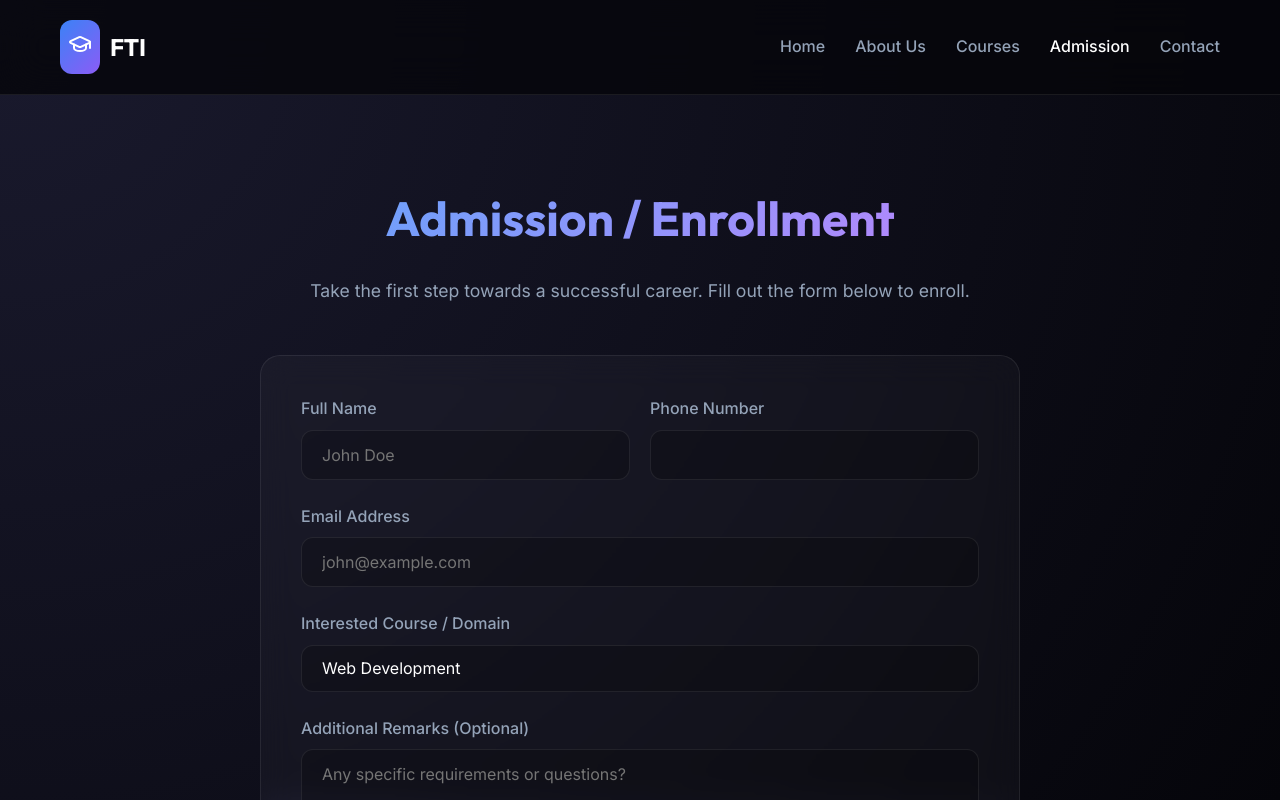
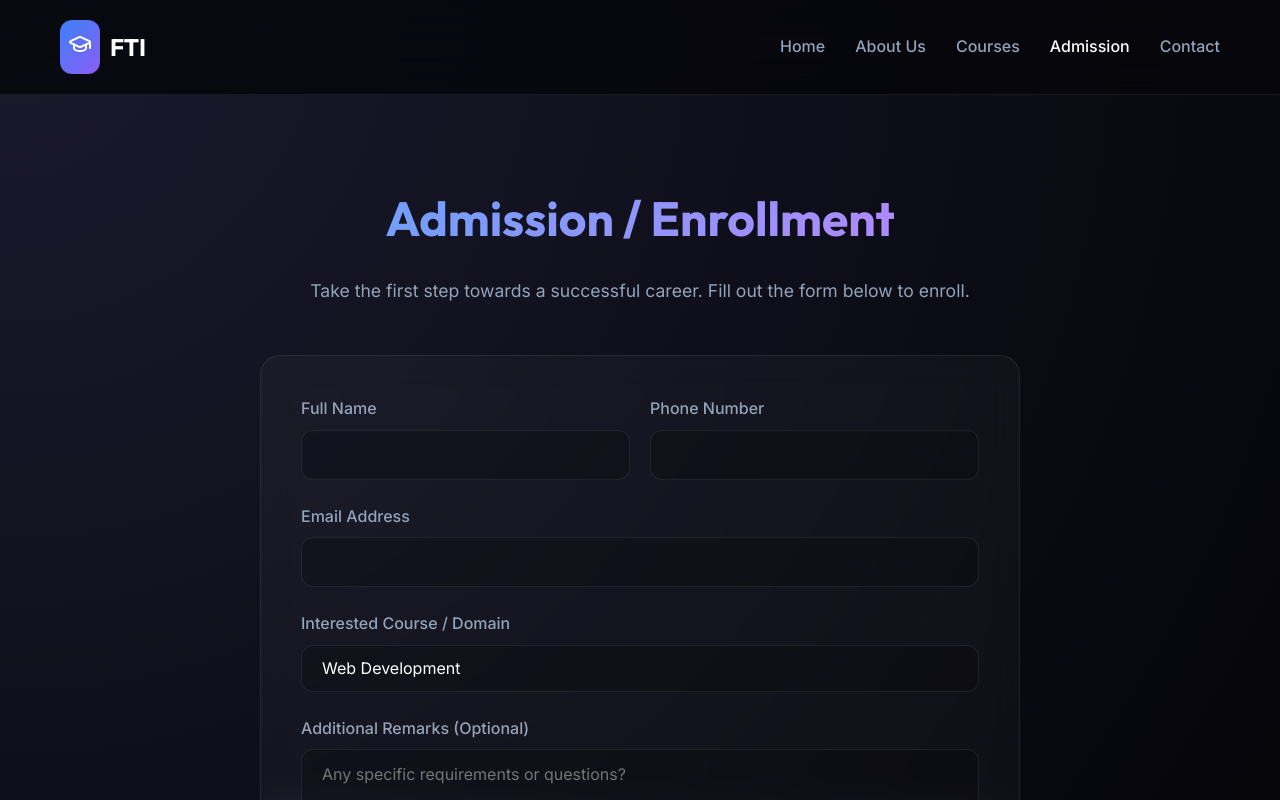
Before and after one commit to abish05/FTI-WEBSITE, a React (Vite) app: page /admission in a window 1280 px wide. Shown: the top 800 px of the page. Built offline with nearby package versions, Linux system fonts and the light colour scheme.

Commit message:
feat: remove fake name and email placeholders

```diff
--- a/src/pages/Admission.jsx
+++ b/src/pages/Admission.jsx
@@ -53,7 +53,7 @@ const Admission = () => {
                         <div style={{ display: 'grid', gridTemplateColumns: '1fr 1fr', gap: '20px' }}>
                             <div className="form-group">
                                 <label className="form-label">Full Name</label>
-                                <input required type="text" name="fullName" value={formData.fullName} onChange={handleChange} className="form-input" placeholder="John Doe" />
+                                <input required type="text" name="fullName" value={formData.fullName} onChange={handleChange} className="form-input" />
                             </div>
 
                             <div className="form-group">
@@ -64,7 +64,7 @@ const Admission = () => {
 
                         <div className="form-group">
                             <label className="form-label">Email Address</label>
-                            <input required type="email" name="email" value={formData.email} onChange={handleChange} className="form-input" placeholder="john@example.com" />
+                            <input required type="email" name="email" value={formData.email} onChange={handleChange} className="form-input" />
                         </div>
 
                         <div className="form-group">
```
